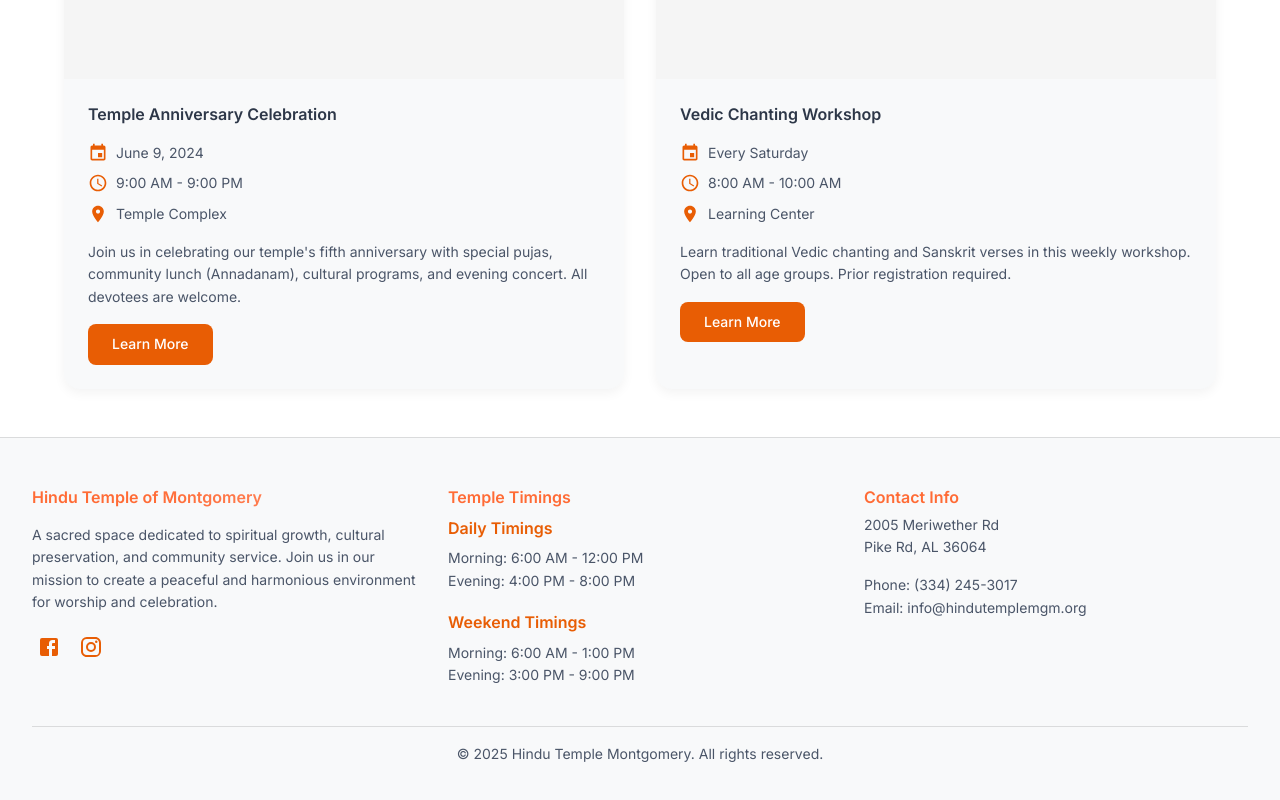
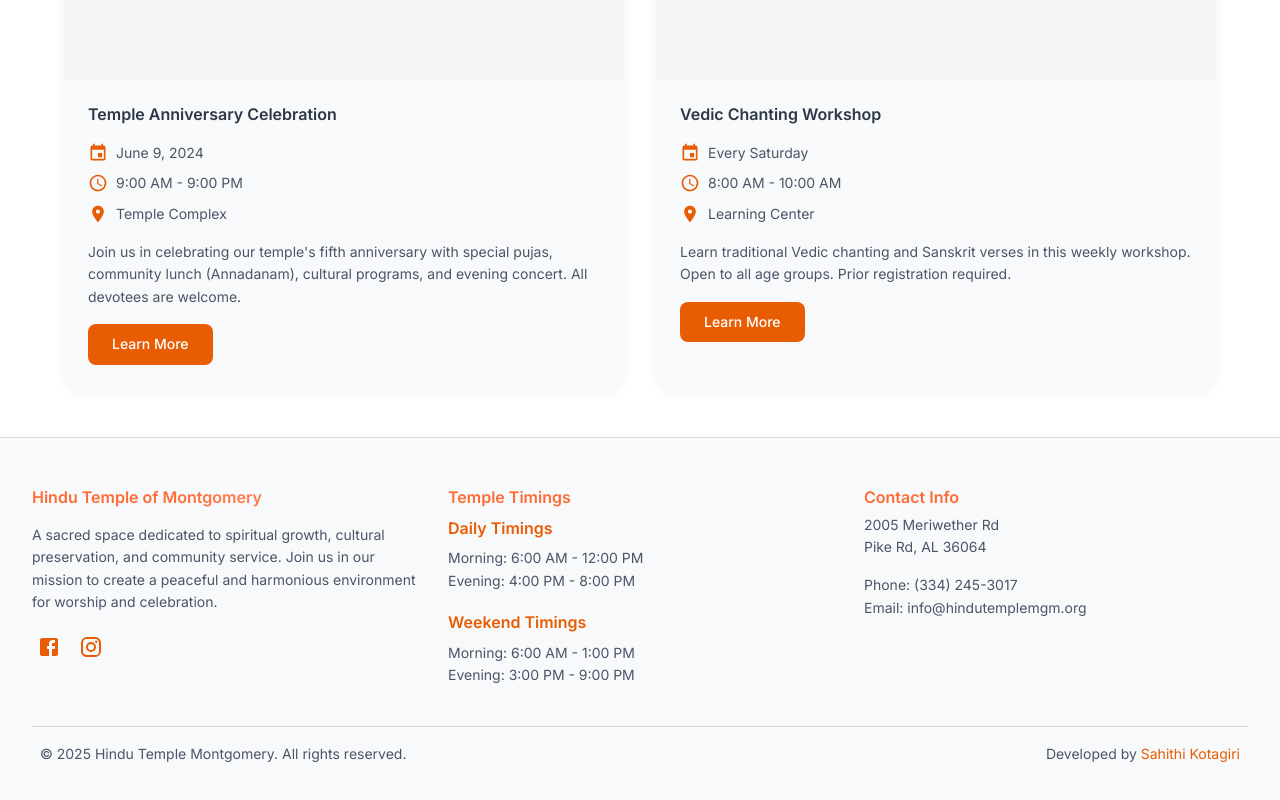
Before and after one commit to sahithi218/hindu-temple-mgm, a Next.js app: page /events in a window 1280 px wide. Shown: the part 1264-2064 px from the top of the page. Built offline with nearby package versions, Linux system fonts and the light colour scheme.

Commit message:
updated developer credits

```diff
--- a/src/components/Layout/Footer.js
+++ b/src/components/Layout/Footer.js
@@ -165,10 +165,36 @@ const Footer = () => {
           </Grid>
         </Grid>
         <Divider sx={{ my: 2 }} />
-        <Typography variant="body2" color="text.secondary" align="center">
-          © {new Date().getFullYear()} Hindu Temple Montgomery. All rights
-          reserved.
-        </Typography>
+        <Box
+          sx={{
+            display: "flex",
+            flexDirection: { xs: "column", sm: "row" },
+            justifyContent: "space-between",
+            alignItems: "center",
+            px: 1,
+          }}
+        >
+          <Typography variant="body2" color="text.secondary">
+            © {new Date().getFullYear()} Hindu Temple Montgomery. All rights
+            reserved.
+          </Typography>
+          <Typography
+            variant="body2"
+            color="text.secondary"
+            sx={{ mt: { xs: 1, sm: 0 } }}
+          >
+            Developed by{" "}
+            <MuiLink
+              href="https://www.linkedin.com/in/sahithikotagiri/"
+              target="_blank"
+              rel="noopener noreferrer"
+              underline="hover"
+              color="primary"
+            >
+              Sahithi Kotagiri
+            </MuiLink>
+          </Typography>
+        </Box>
       </Box>
     </Box>
   );
```
